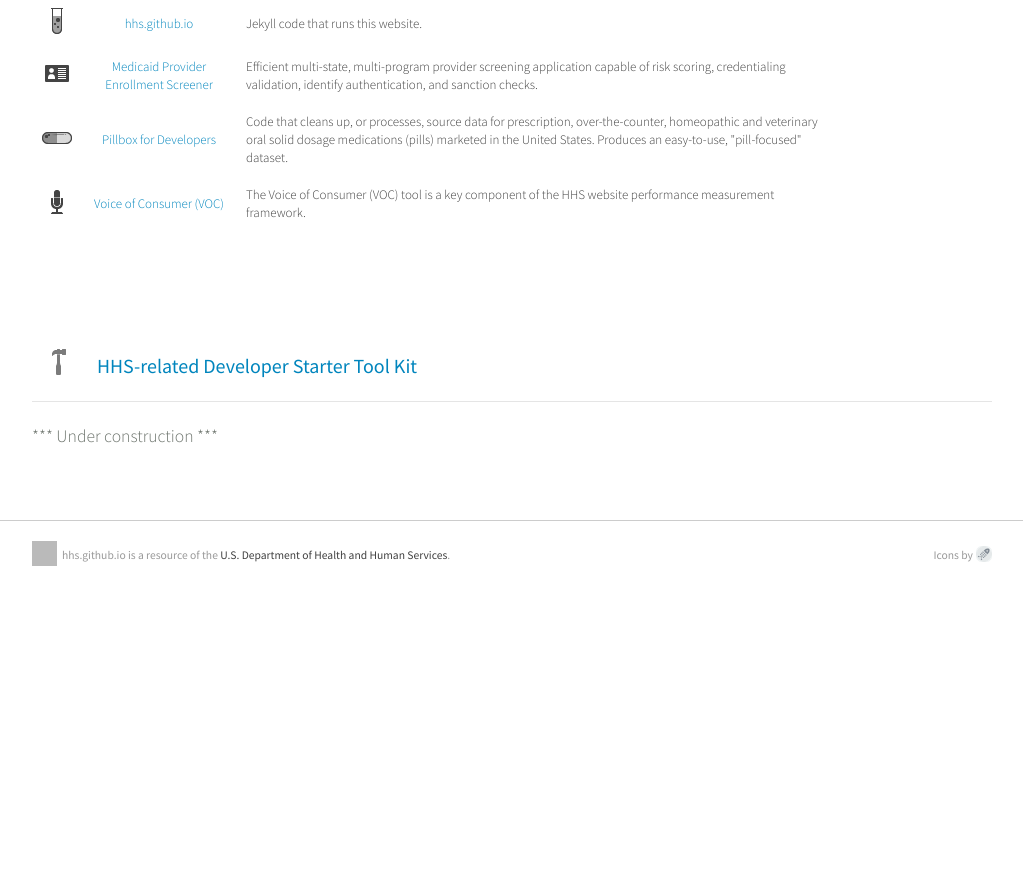
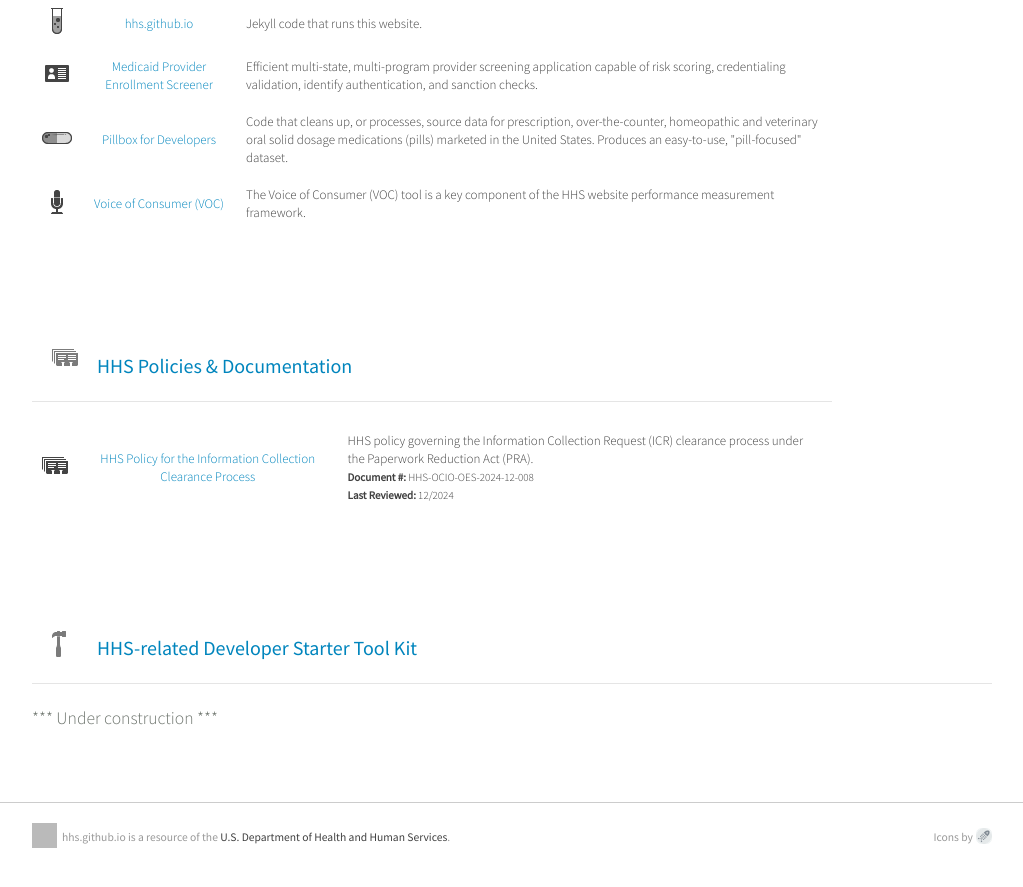
Before and after one commit to JamesRuland-OPS/JamesRuland-OPS.github.io, a Jekyll site: the page built from index.md, in a window 1280 px wide and 900 px high, scrolled down 1321 px. Shown: the top 887 px of the window, without its empty margins (128-1151 px from the left). Built offline with Jekyll 4.4.1, drawn with Linux system fonts in a browser that asks for light colours; before the commit the page ends 1939 px from its top, so only the background shows below that; some of the changed text lies outside the part shown; grey boxes are pictures that could not be loaded.

Commit message:
Add HHS Policies & Documentation section to GitHub Pages site

```diff
--- /dev/null
+++ b/_data/policies.yml
@@ -0,0 +1,7 @@
+- name: HHS Policy for the Information Collection Clearance Process
+  icon: 104-index-cards
+  url: docs/hhs-policy-information-collection-clearance-process.html
+  description: HHS policy governing the Information Collection Request (ICR) clearance process under the Paperwork Reduction Act (PRA).
+  document_number: HHS-OCIO-OES-2024-12-008
+  last_reviewed: 12/2024
+  category: Information Management
--- a/_layouts/default.html
+++ b/_layouts/default.html
@@ -25,14 +25,16 @@
   			<h2>US Department of </br>Health and Human Services (<a href="www.hhs.gov">HHS</a>)</h2>
 			<p>This site is a landing page to direct visitors to HHS-related GitHub accounts, repositories and pages that are maintained under various names by HHS <a href="http://www.hhs.gov/about/foa/opdivs/index.html">operating divisions</a>, <a href="http://www.hhs.gov/about/foa/osleadership/index.html">staff offices</a> and <a href="http://www.hhs.gov/about/programs/index.html">programs</a>.</p>
 			<p>HHS, as an umbrella organization, has its own GitHub organizational account that hosts repos, and this GitHub.io page.</p>
-  		</div>
-
-  		<div class='margin1 col6 pad4y nav'>
+		</div>
+			<div class='margin1 col6 pad4y nav'>
   			<a href='#accounts' class='truncate contain clearfix pad2 keyline-bottom'><span class="icon" style="background-image: url(../{{site.baseurl}}/images/icons_gly/190-bank.png);"></span>
             	<span class='prose'>HHS-related GitHub Accounts</span>
         		</a>
 			<a href='#repos' class='truncate contain clearfix pad2 keyline-bottom'><span class="icon" style="background-image: url(../{{site.baseurl}}/images/icons_gly/36-toolbox.png);"></span>
             	<span class='prose'>HHS-related GitHub Repositories</span>
+				</a> <a href='#policies' class='truncate contain clearfix pad2 keyline-bottom'><span class="icon"
+						style="background-image: url(../{{site.baseurl}}/images/icons_gly/104-index-cards.png);"></span>
+					<span class='prose'>HHS Policies & Documentation</span>
             	</a>
           	<a href='#toolkit' class='truncate contain clearfix pad2'><span class="icon" style="background-image: url(../{{site.baseurl}}/images/icons_gly/181-hammer.png);"></span>
             	<span class='prose'>HHS-related Developer Starter Tool Kit</span>
@@ -72,6 +74,30 @@
 	    			</td>
 					<td>{{repo.info}}
 					</td>
+				</tr> {% endfor %}
+				</table>
+				</div>
+
+				<!-- Policies -->
+				<div class='col10 pad4y'>
+					<h2><a id='policies' href='#policies' class='truncate contain clearfix pad2 keyline-bottom'><span class="icon"
+								style="background-image: url(../{{site.baseurl}}/images/icons_gly/104-index-cards.png);"></span><span
+								class='prose'>HHS Policies & Documentation</span></a>
+					</h2>
+					<table>
+						{% for policy in site.data.policies %}
+						<tr>
+							<td style="text-align:center"><span class='logo'><img
+										src="{{site.baseurl}}/images/icons_gly/{{policy.icon}}.png" /></span>
+							</td>
+							<td style="text-align:center"><a href="{{site.baseurl}}/{{policy.url}}">{{policy.name}}</a>
+							</td>
+							<td>{{policy.description}}
+								{% if policy.document_number %}<br><small><strong>Document #:</strong>
+									{{policy.document_number}}</small>{% endif %}
+								{% if policy.last_reviewed %}<br><small><strong>Last Reviewed:</strong>
+									{{policy.last_reviewed}}</small>{% endif %}
+							</td>
 			    </tr>
 		      {% endfor %}
     		</table>
--- a/index.md
+++ b/index.md
@@ -4,4 +4,6 @@
 date: June, 2025
 ---
 
-This site showcases the various GitHub accounts and repositories associated with the U.S. Department of Health and Human Services (HHS).
+This site showcases the various GitHub accounts, repositories, and policy documentation associated with the U.S. Department of Health and Human Services (HHS).
+
+This site provides access to HHS-related GitHub resources as well as important policy documents that govern HHS digital operations.
```
Also changed, not shown: docs/github-pages-update-summary.md (added, +90 -0 lines).
